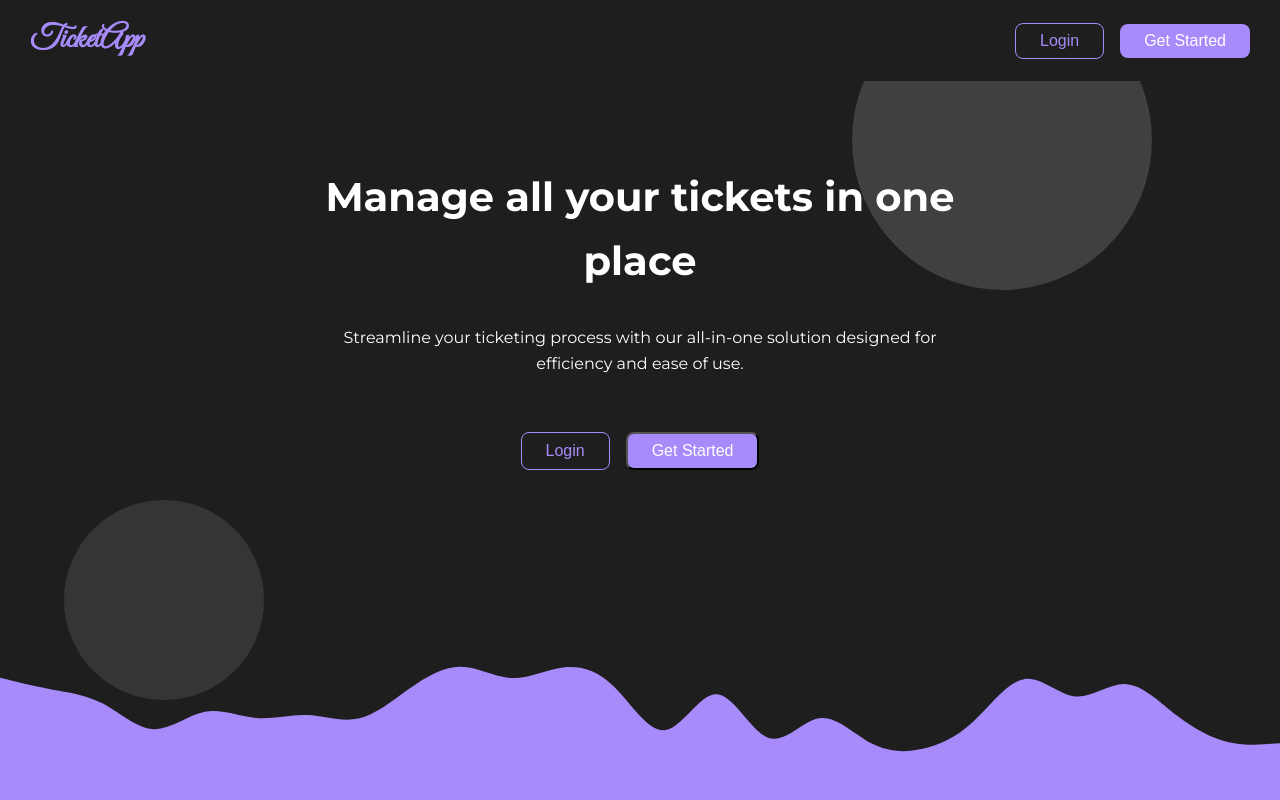
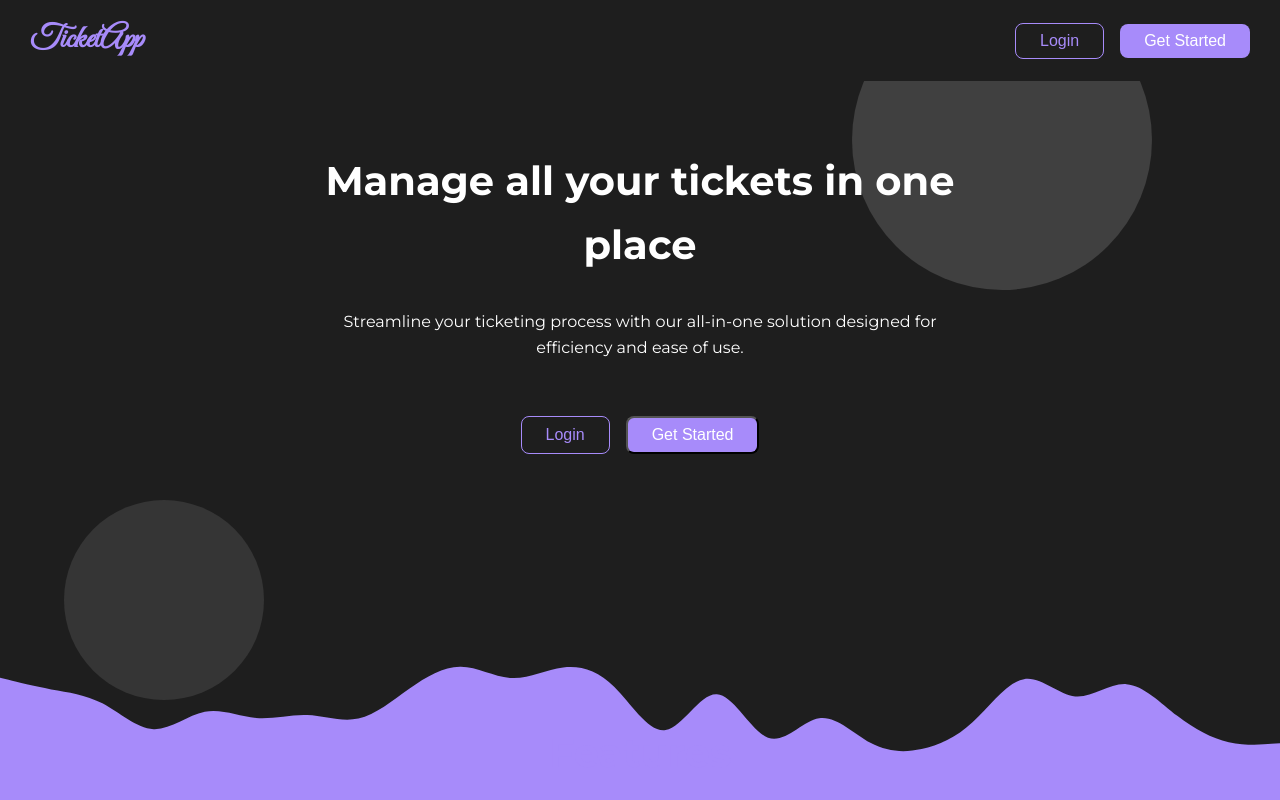
Before and after one commit to sagittaerys/hng-vue, a Vue app: page / in a window 1280 px wide. Shown: the top 800 px of the page. Built offline with nearby package versions, Linux system fonts and the light colour scheme.

Commit message:
Update main.css

```diff
--- a/src/assets/main.css
+++ b/src/assets/main.css
@@ -31,7 +31,7 @@ body {
 
 .hero-section {
 
-  padding-top: 4rem
+  padding-top: 3rem
   /* border: #8b5cf6 1px solid ; */
 }
 
```
